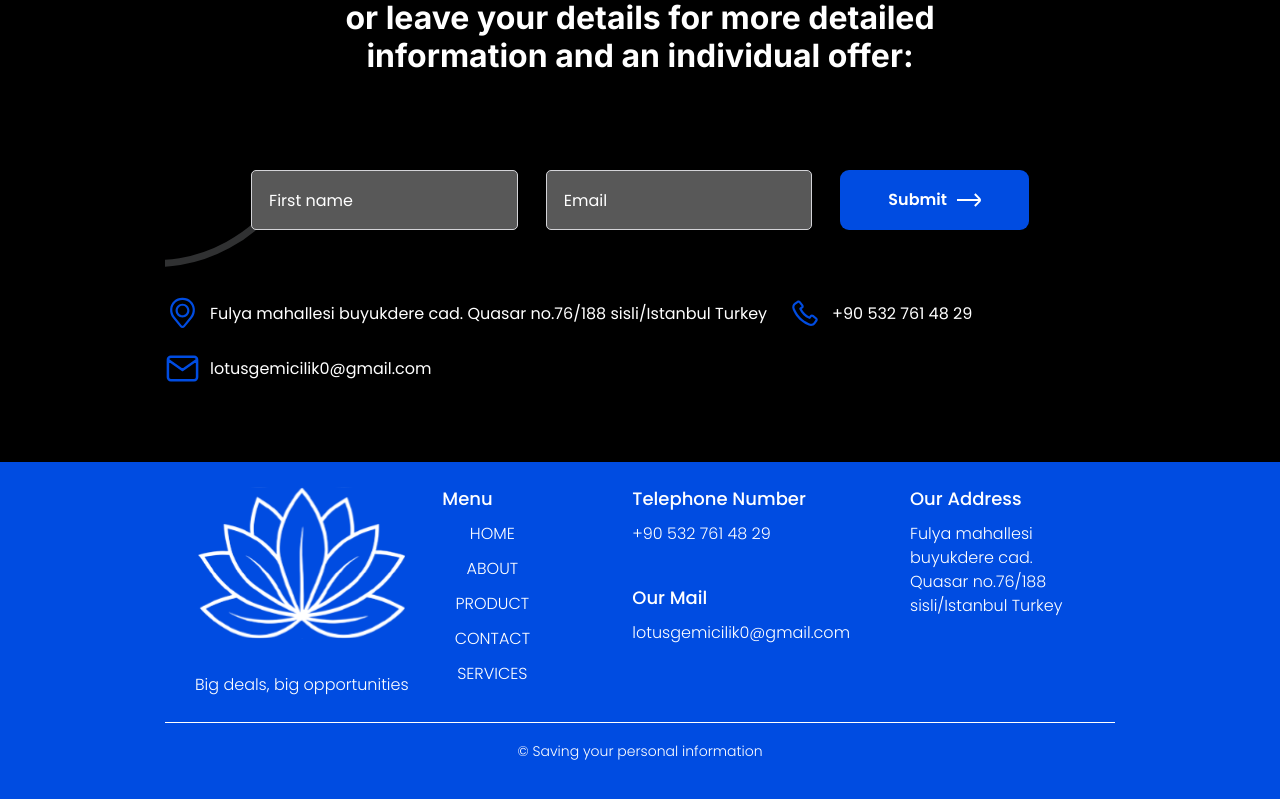
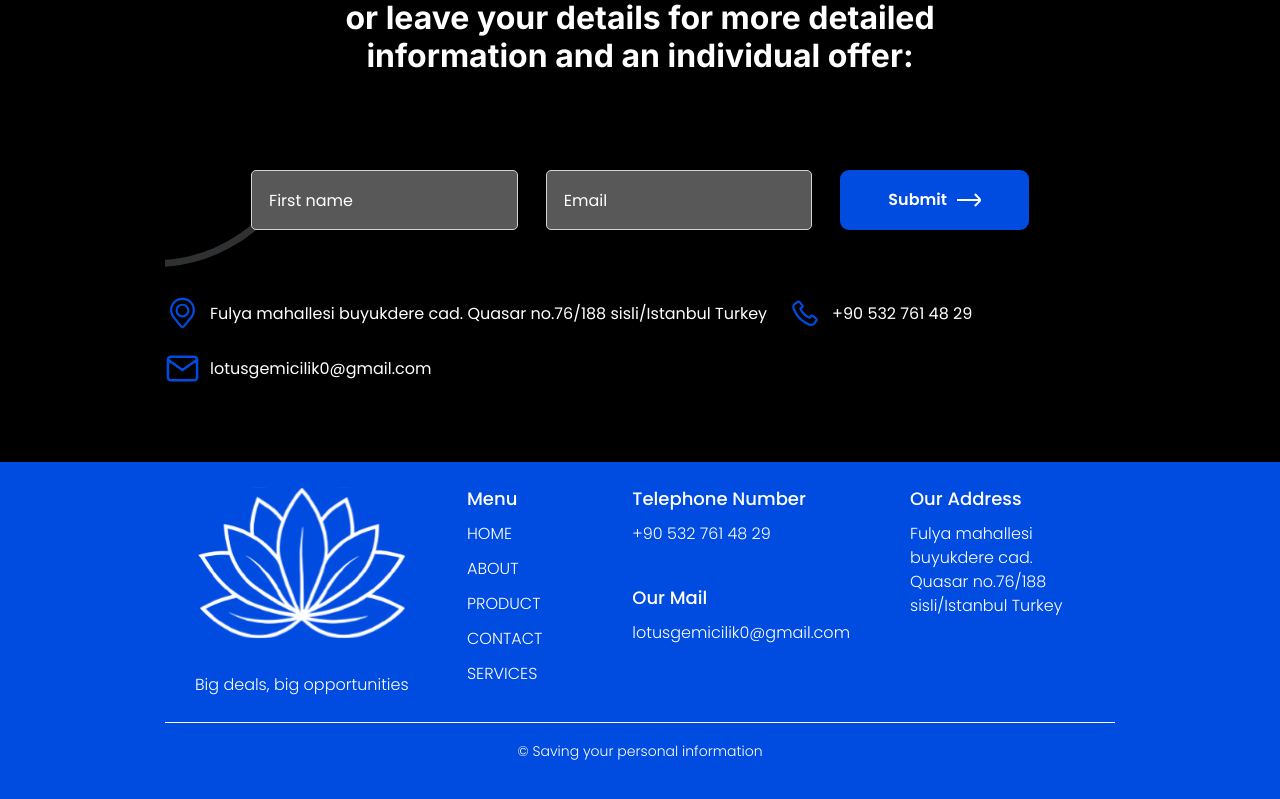
Before and after one commit to digmen/adil3, a React (Create React App) app: page / in a window 1280 px wide. Shown: the part 3266-4065 px from the top of the page. Built offline with nearby package versions, Linux system fonts and the light colour scheme.

Commit message:
sdfdsfsdfsdf Footer.jsx

```diff
--- a/src/components/Footer.jsx
+++ b/src/components/Footer.jsx
@@ -33,11 +33,11 @@ export default function Footer() {
                     <div className='footer_block_link_text'>
                         <div className='footer_block_link'>
                             <span>Menu</span>
-                          <Link to='/' className={`header_link_text ${isActiveLink('/') ? 'header_link_text_active' : 'header_link_text'}`}>{t('header.homeLink')}</Link>
-                    <Link to='/about' className={`header_link_text ${isActiveLink('/about') ? 'header_link_text_active' : 'header_link_text'}`}>{t('header.homeLink2')}</Link>
-                    <Link to='/product' className={`header_link_text ${isActiveLink('/product') ? 'header_link_text_active' : 'header_link_text'}`}>{t('header.homeLink3')}</Link>
-                    <Link to='/' className={`header_link_text ${isActiveLink('/contact') ? 'header_link_text_active' : 'header_link_text'}`}>{t('header.homeLink5')}</Link>
-                    <Link to='/service' className={`header_link_text ${isActiveLink('/service') ? 'header_link_text_active' : 'header_link_text'}`}>{t('header.homeLink4')}</Link>
+                            <Link to='/'>{t('header.homeLink')}</Link>
+                            <Link to='/about'>{t('header.homeLink2')}</Link>
+                            <Link to='/product'>{t('header.homeLink3')}</Link>
+                            <Link to='/'>{t('header.homeLink5')}</Link>
+                            <Link to='/service'>{t('header.homeLink4')}</Link>
                         </div>
                         <div className='footer_block_phone_text'>
                             <div className='footer_block_phone'>
```
